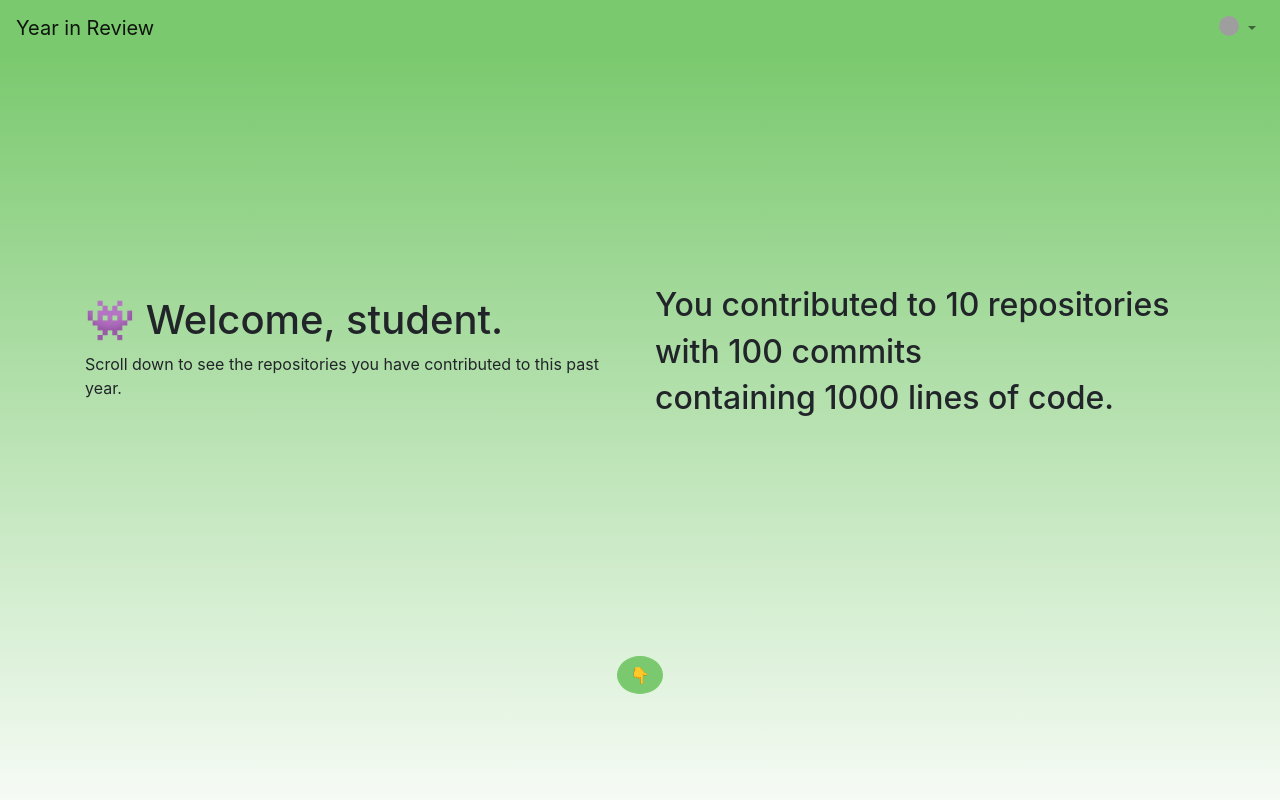
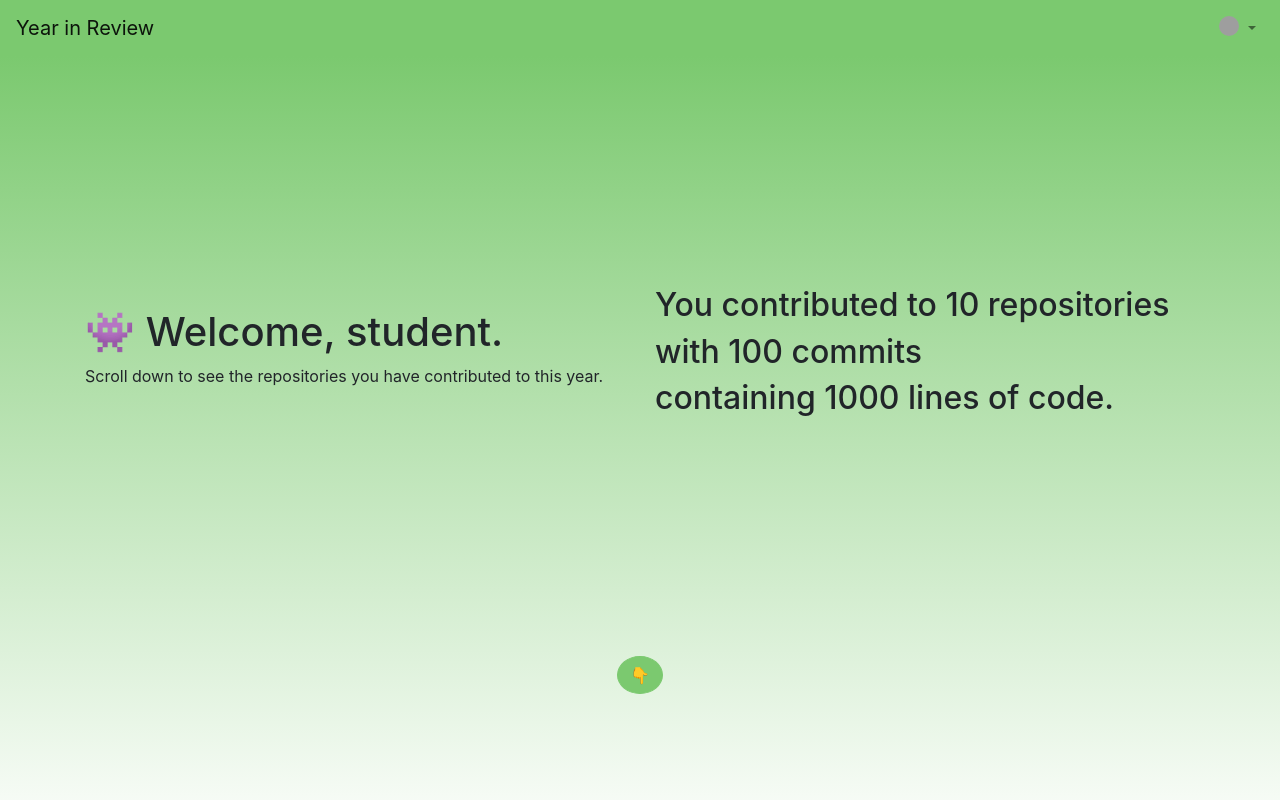
Before and after one commit to the-isf-academy/year-in-review, a website built with webpack: page dist/welcome.html in a window 1280 px wide. Shown: the top 800 px of the page. Built offline with nearby package versions, Linux system fonts and the light colour scheme; some packages are replaced by stand-ins of ours; grey boxes are pictures that could not be loaded.

Commit message:
minor changes to content
changed content at top of welcome page

```diff
--- a/dist/welcome.html
+++ b/dist/welcome.html
@@ -42,7 +42,7 @@
                     <div class="col-lg mx-auto">
                         <div class="welcome">
                             <h1 id="student-welcome"> 👾 Welcome, student. </h1>
-                            <p> Scroll down to see the repositories you have contributed to this past year.</p>
+                            <p> Scroll down to see the repositories you have contributed to this year.</p>
                         </div>
                     </div><!-- /welcome message -->
 
```
Also changed, not shown: 1 other file.
